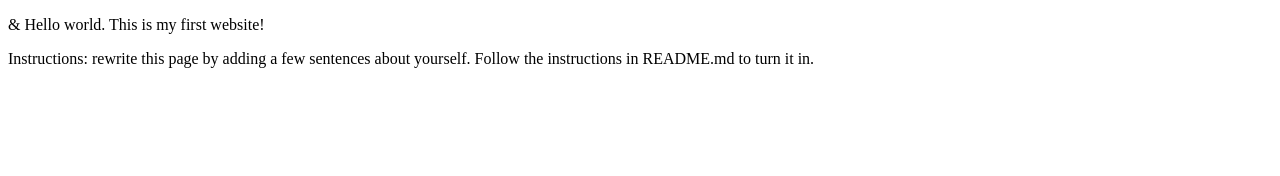
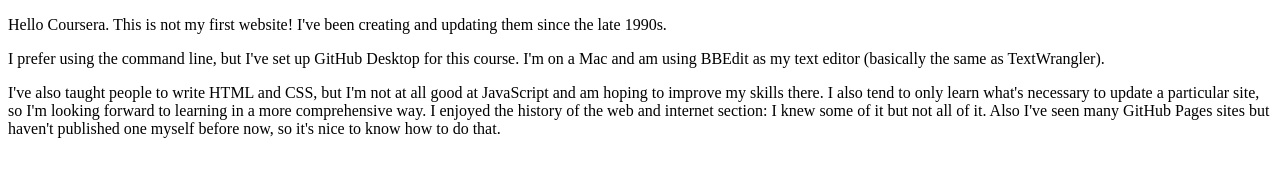
Before and after one commit to amandafrench/coursetest, a plain HTML site: page index.html in a window 1280 px wide. Drawn offline with Linux system fonts and the light colour scheme.

Commit message:
Adds paragraphs about me to index

```diff
--- a/index.html
+++ b/index.html
@@ -5,7 +5,8 @@
   <title>Internet Technologies and Web Design</title>
 </head>
 <body>
-  <p>&amp; Hello world. This is my first website!</p>
-  <p>Instructions: rewrite this page by adding a few sentences about yourself. Follow the instructions in README.md to turn it in.</p>
+  <p>Hello Coursera. This is not my first website! I've been creating and updating them since the late 1990s.</p>
+  <p>I prefer using the command line, but I've set up GitHub Desktop for this course. I'm on a Mac and am using BBEdit as my text editor (basically the same as TextWrangler).</p>
+  <p>I've also taught people to write HTML and CSS, but I'm not at all good at JavaScript and am hoping to improve my skills there. I also tend to only learn what's necessary to update a particular site, so I'm looking forward to learning in a more comprehensive way. I enjoyed the history of the web and internet section: I knew some of it but not all of it. Also I've seen many GitHub Pages sites but haven't published one myself before now, so it's nice to know how to do that.</p>
 </body>
 </html>
```
